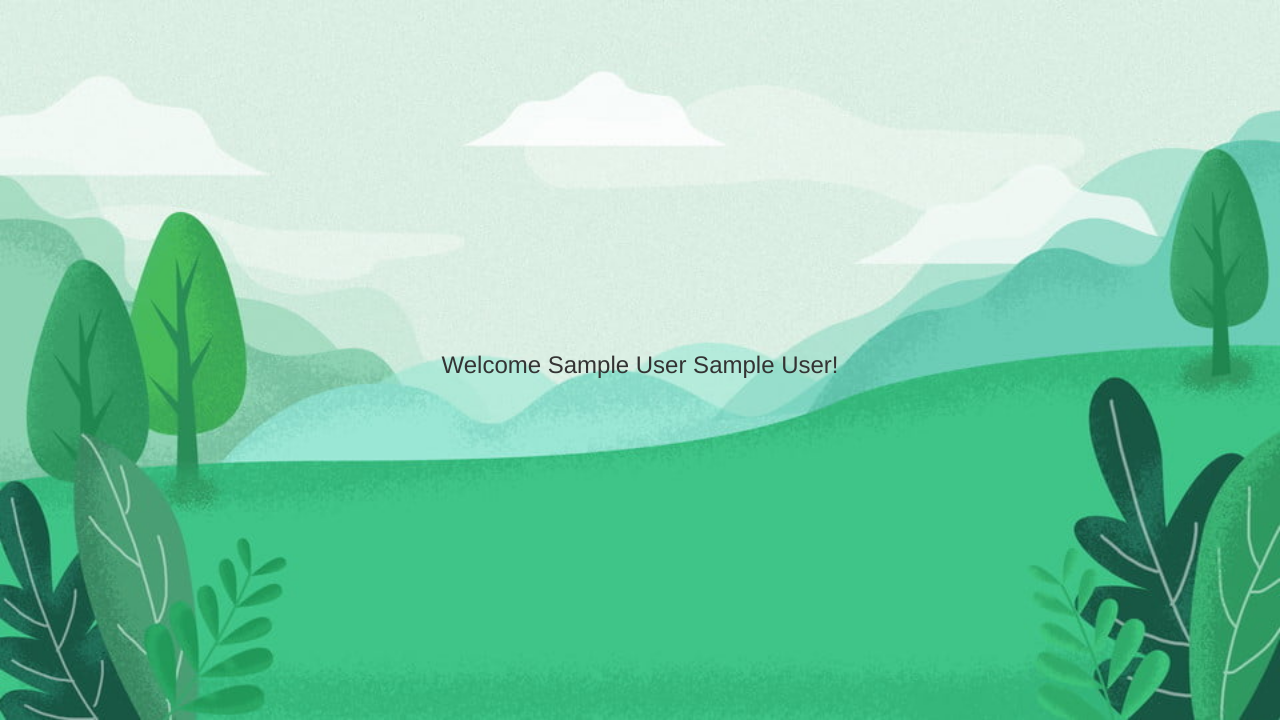
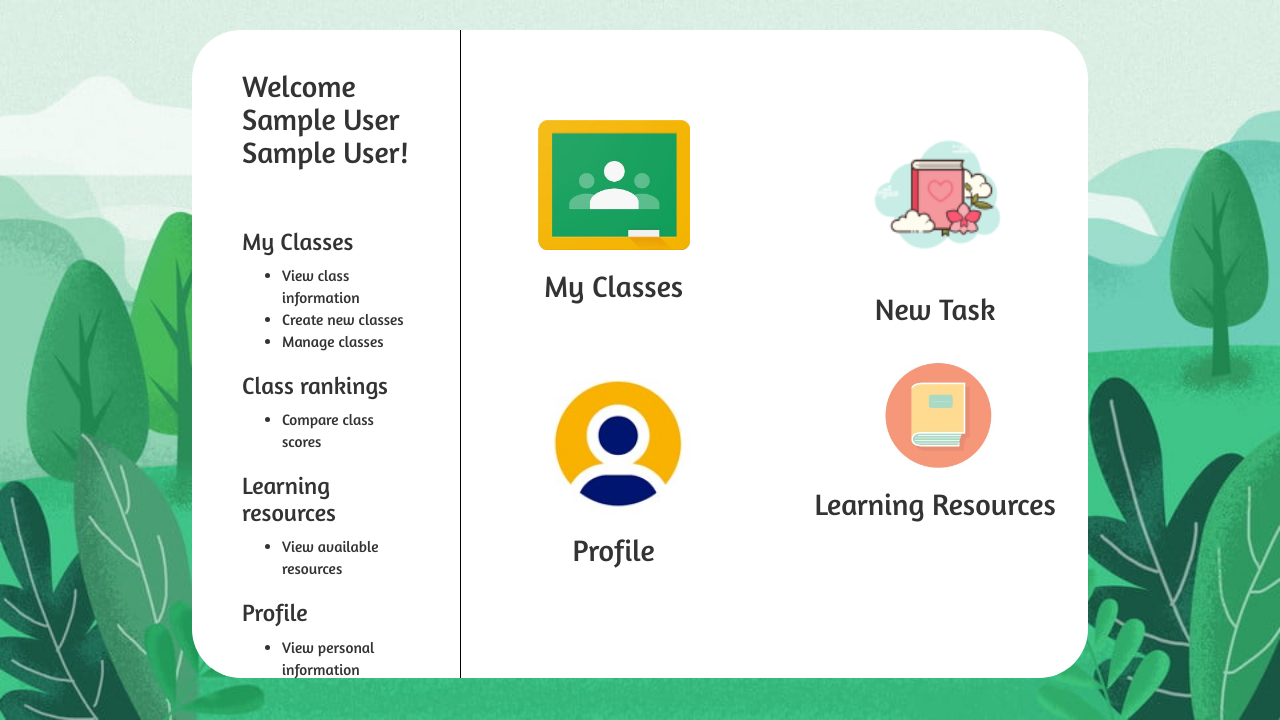
Before and after one commit to fwrhine/EcoAssist, a Flask app: page / in a window 1280 px wide. Shown: the part 95-815 px from the top of the page. Run offline with Flask 2, Linux system fonts and the light colour scheme; the visitor is signed in with stand-in values (Sample User, id 1); parts of the project's set-up code (start-up, migrations or seed data) failed here and were passed over; some libraries are stand-ins or nearby versions.

Commit message:
home page css

```diff
--- a/services/web/project/static/css/main.css
+++ b/services/web/project/static/css/main.css
@@ -107,6 +107,14 @@ body, html {
   justify-content: center;
 }
 
+.inner-content-home {
+  height: 100%;
+  width: 100%;
+  display: flex;
+  align-items: center;
+  justify-content: center;
+}
+
 h1, h2, label, button, input, .content {
   font-family: siteFont, Helvetica, sans-serif;
   font-style: normal;
@@ -119,6 +127,10 @@ h2 {
 
 label, button {
   font-size: 1.2em;
+}
+
+p, li {
+  font-size: 1.1em;
 }
 
 /* ---------------------------- HEADER ----------------------------*/
@@ -175,9 +187,11 @@ input, select {
 input[type="submit"] {
   padding: 10px 50px 10px 50px;
   margin-bottom: 10px;
+  font-size: 1.1em;
 }
 
-/* ---------------------------- NEXT SECTION ----------------------------*/
+/* ---------------------------- HOME PAGE ----------------------------*/
+
 .startButton {
   background-color: #FFFFFF;
   background-blend-mode: luminosity;
@@ -189,6 +203,7 @@ input[type="submit"] {
   text-align: center;
   padding: 5px 110px 5px 110px;
   left: 37%;
+  font-size: 1.2em;
 }
 
 #teacherButton {
@@ -199,17 +214,14 @@ input[type="submit"] {
   top: 55%;
 }
 
-#description {
-  height: 100px;
-  width: 500px;
-}
-
 .welcome {
   width: 30%;
+  height: 100%;
   text-align: left;
   padding-left: 50px;
   padding-right: 50px;
   border-right: 1px solid #000000;
+  float: left;
 }
 
 .welcome h2 {
@@ -218,54 +230,43 @@ input[type="submit"] {
 
 .homeLinks {
   width: 70%;
+  display: grid;
+  grid-template-columns: 1fr 1fr;
+  grid-column-gap: 16px;
+  grid-row-gap: 16px;
 }
 
 .homeImageContainer, .studentHomeImageContainer {
-  height: 50%;
-  width: 50%;
-  ;
+  /* To correctly align image, regardless of content height: */
+  vertical-align: top;
+  display: inline-block;
+  /* To horizontally center images and caption */
   text-align: center;
-  padding-top: 5px;
-}
-
-#homeImage1 {
-  left: 0;
-  top: 0;
-  float: left;
-}
-
-#homeImage2 {
-  left: 50%;
-  top: 0;
-  float: left;
-}
-
-#homeImage3 {
-  left: 0;
-  top: 50%;
-  float: left;
-}
-
-#homeImage4 {
-  left: 50%;
-  top: 50%;
-  float: left;
+  /* The width of the container also implies margin around the images. */
+  /* width: 120px; */
 }
 
 .homeImageContainer img {
-  height: 65%;
   width: 50%;
+  height: auto;
 }
 
 .homeImageContainer h2 {
   border: none;
+  display: block;
+}
+
+/* ---------------------------- NEXT SECTION ----------------------------*/
+
+#description {
+  height: 100px;
+  width: 500px;
 }
 
 .homeSidebar {
   width: 15%;
   text-align: center;
   border-right: 1px solid #000000;
-  ;
 }
 
 .infoSection {
--- a/services/web/project/templates/home.html
+++ b/services/web/project/templates/home.html
@@ -2,7 +2,51 @@
 {% block content %}
 
 {% if session['logged_in'] %}
-<h3>Welcome {{ session['first_name'] }} {{ session['last_name'] }}!</h3>
+<div class="content">
+	<div class='inner-content-home'>
+	<div class="welcome">
+		<br>
+		<h2>Welcome {{ session['first_name'] }} {{ session['last_name'] }}!</h2>
+		<br>
+		<h3>My Classes</h3>
+		<ul>
+			<li>View class information</li>
+			<li>Create new classes</li>
+			<li>Manage classes</li>
+		</ul>
+		<h3>Class rankings</h3>
+		<ul>
+			<li>Compare class scores</li>
+		</ul>
+		<h3>Learning resources</h3>
+		<ul>
+			<li>View available resources</li>
+		</ul>
+		<h3>Profile</h3>
+		<ul>
+			<li>View personal information</li>
+		</ul>
+	</div>
+	<div class="homeLinks">
+		<div class="homeImageContainer" id="homeImage1">
+			<img src="static/images/classroomlogo.jpg" alt="My classes">
+			<h2>My Classes</h2>
+		</div>
+		<div class="homeImageContainer" id="homeImage2">
+			<img src="static/images/task.png" alt="New task">
+			<h2>New Task</h2>
+		</div>
+		<div class="homeImageContainer" id="homeImage3">
+			<img src="static/images/profilelogo.jpg" alt="Profile">
+			<h2>Profile</h2>
+		</div>
+		<div class="homeImageContainer" id="homeImage4">
+			<img src="static/images/onlineresources.jpg" alt="Learning resources">
+			<h2>Learning Resources</h2>
+		</div>
+	</div>
+	</div>
+</div>
 {% else %}
 <form action='/registerteacher ' method="post">
 	<button class="startButton" id="teacherButton">
```
